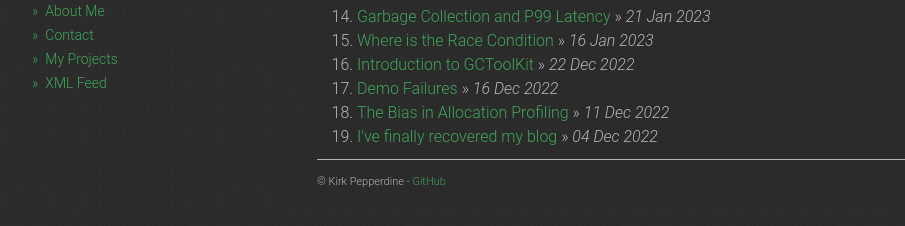
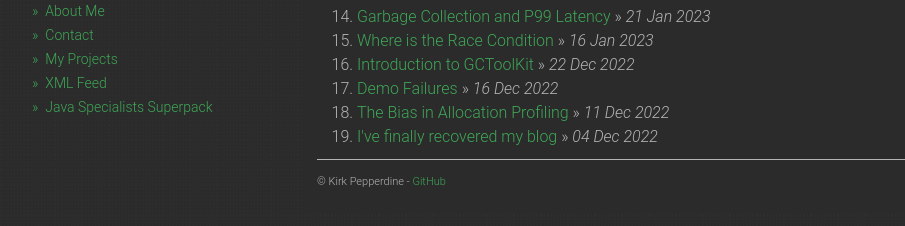
Before and after one commit to kcpeppe/kcpeppe.github.io, a Jekyll site: the page built from index.html, in a window 1280 px wide. Shown: the part 400-626 px from the top of the page, without its empty margins (53-958 px from the left). Built offline with Jekyll 4.4.1, drawn with Linux system fonts in a browser that asks for light colours; nearby versions of some CDN libraries; the list of posts is cut into pages by our own code.

Commit message:
pub: add in affliate link to Heinz

```diff
--- a/_config.yml
+++ b/_config.yml
@@ -48,6 +48,8 @@ urls:
 #      url: /jpdm/
     - text: XML Feed
       url: /feed.xml
+    - text: Java Specialists Superpack
+      url: https://javaspecialists.teachable.com/p/superpack23?affcode=92815_mbye0sif
 
 url: "https://www.kodewerk.com"
 baseurl: ""
```
